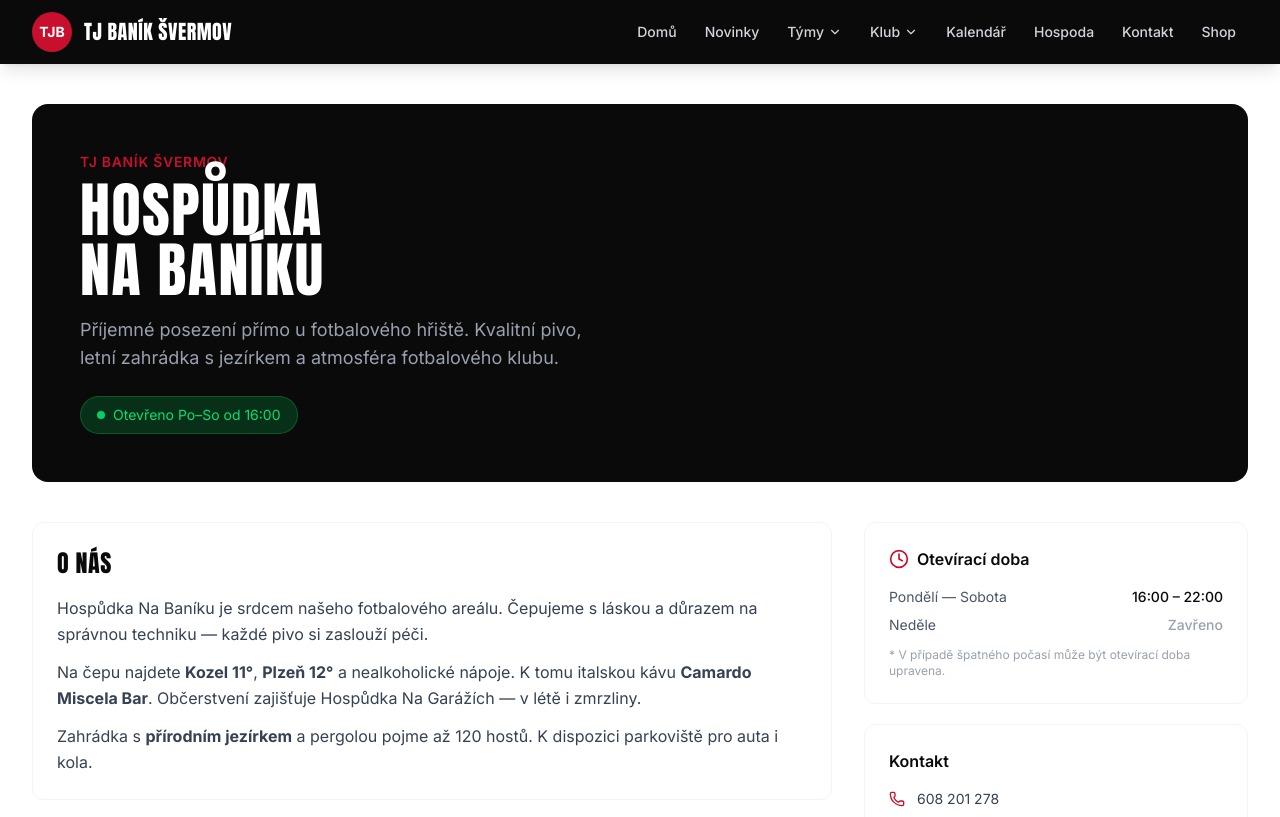
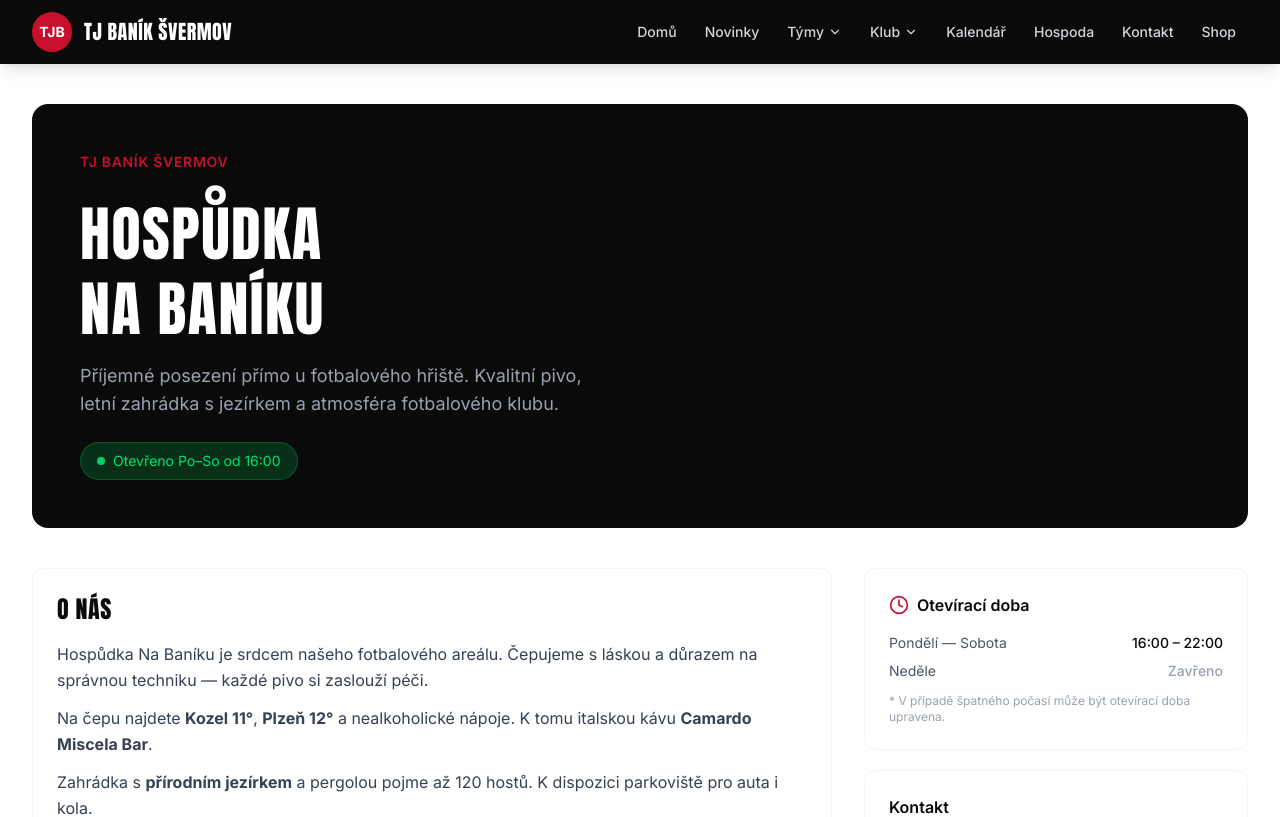
Before and after one commit to baniksvermov/tjbaniksvermov-web, a Next.js app: page /hospoda in a window 1280 px wide. Shown: the top 817 px of the page. Built offline with nearby package versions, Linux system fonts and the light colour scheme.

Commit message:
fix: hospoda — větší mezera pod labelem (Ů nezasahuje do textu), odstraněna věta o Hospůdce Na Garážích

```diff
--- a/src/app/hospoda/page.tsx
+++ b/src/app/hospoda/page.tsx
@@ -24,8 +24,8 @@ export default function HospodaPage() {
       {/* Hero */}
       <div className="mb-10 rounded-2xl bg-[#0a0a0a] text-white overflow-hidden">
         <div className="px-8 py-12 lg:px-12">
-          <p className="text-[#c8102e] font-semibold uppercase tracking-wider text-sm mb-2">TJ Baník Švermov</p>
-          <h1 className="font-[Anton] text-5xl uppercase tracking-wide lg:text-6xl">
+          <p className="text-[#c8102e] font-semibold uppercase tracking-wider text-sm mb-6">TJ Baník Švermov</p>
+          <h1 className="font-[Anton] text-5xl uppercase tracking-wide leading-tight lg:text-6xl">
             Hospůdka<br />Na Baníku
           </h1>
           <p className="mt-4 text-gray-400 max-w-lg text-lg">
@@ -54,7 +54,6 @@ export default function HospodaPage() {
               <p>
                 Na čepu najdete <strong>Kozel 11°</strong>, <strong>Plzeň 12°</strong> a
                 nealkoholické nápoje. K tomu italskou kávu <strong>Camardo Miscela Bar</strong>.
-                Občerstvení zajišťuje Hospůdka Na Garážích — v létě i zmrzliny.
               </p>
               <p>
                 Zahrádka s <strong>přírodním jezírkem</strong> a pergolou pojme až 120 hostů.
```
